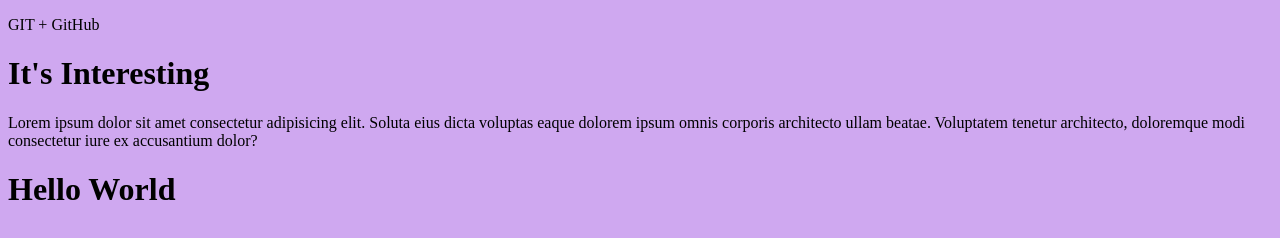
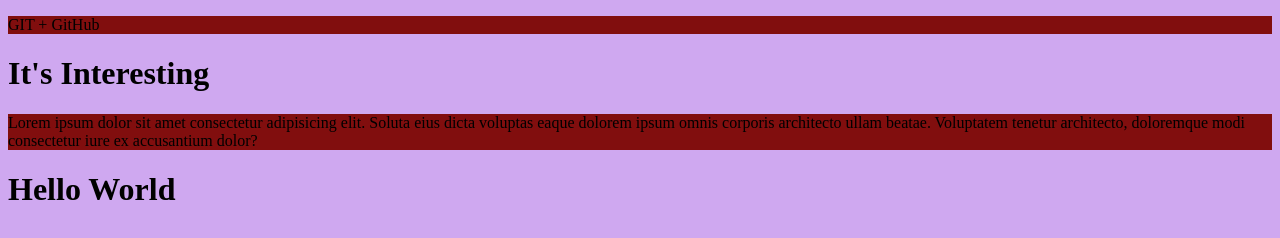
Before and after one commit to BekzatSerikov/gittest, a plain HTML site: page index.html in a window 1280 px wide. Drawn offline with Linux system fonts and the light colour scheme.

Commit message:
second change CSS

```diff
--- a/style.css
+++ b/style.css
@@ -1,3 +1,7 @@
 body {
     background-color: rgb(207, 168, 240);
 }
+
+p {
+    background-color: rgb(129, 14, 14);
+}
```
